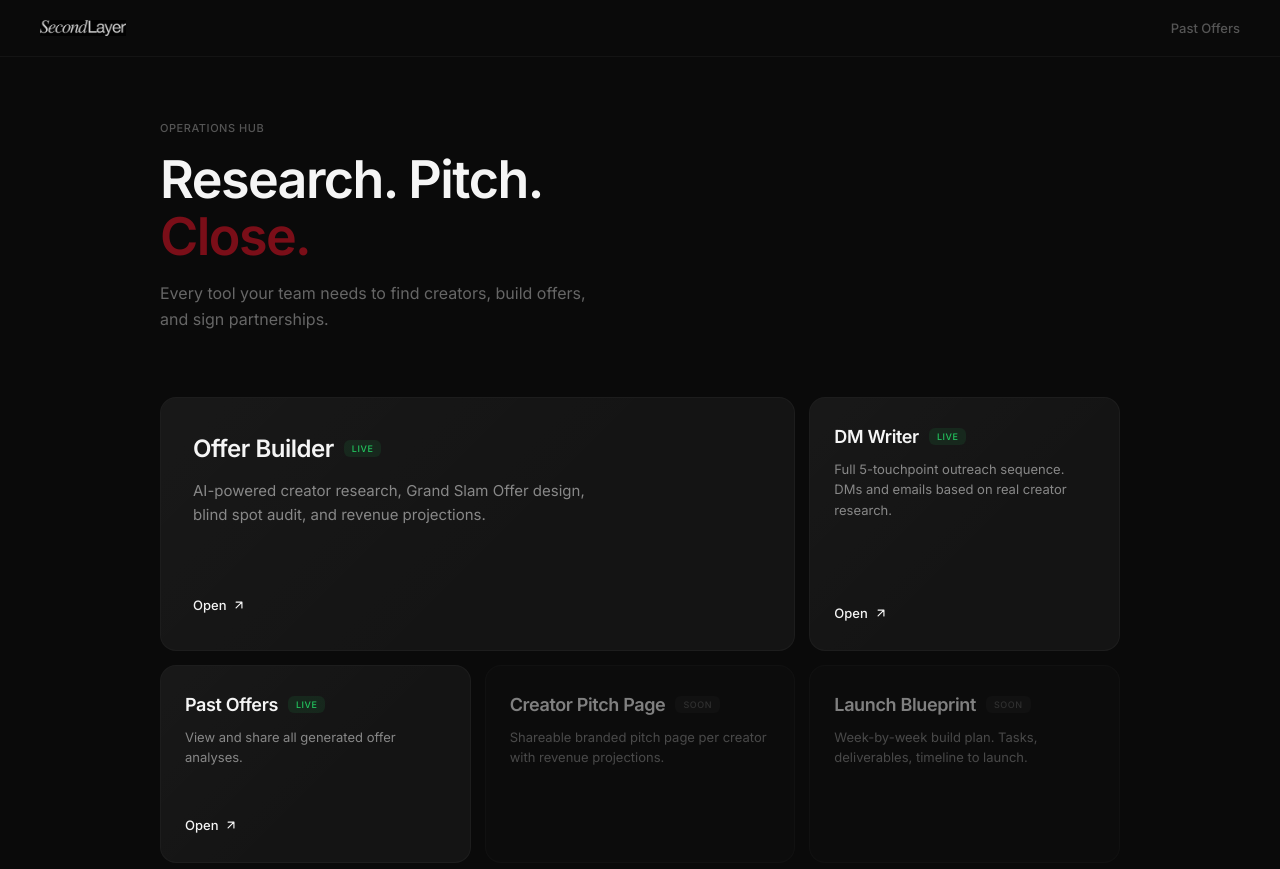
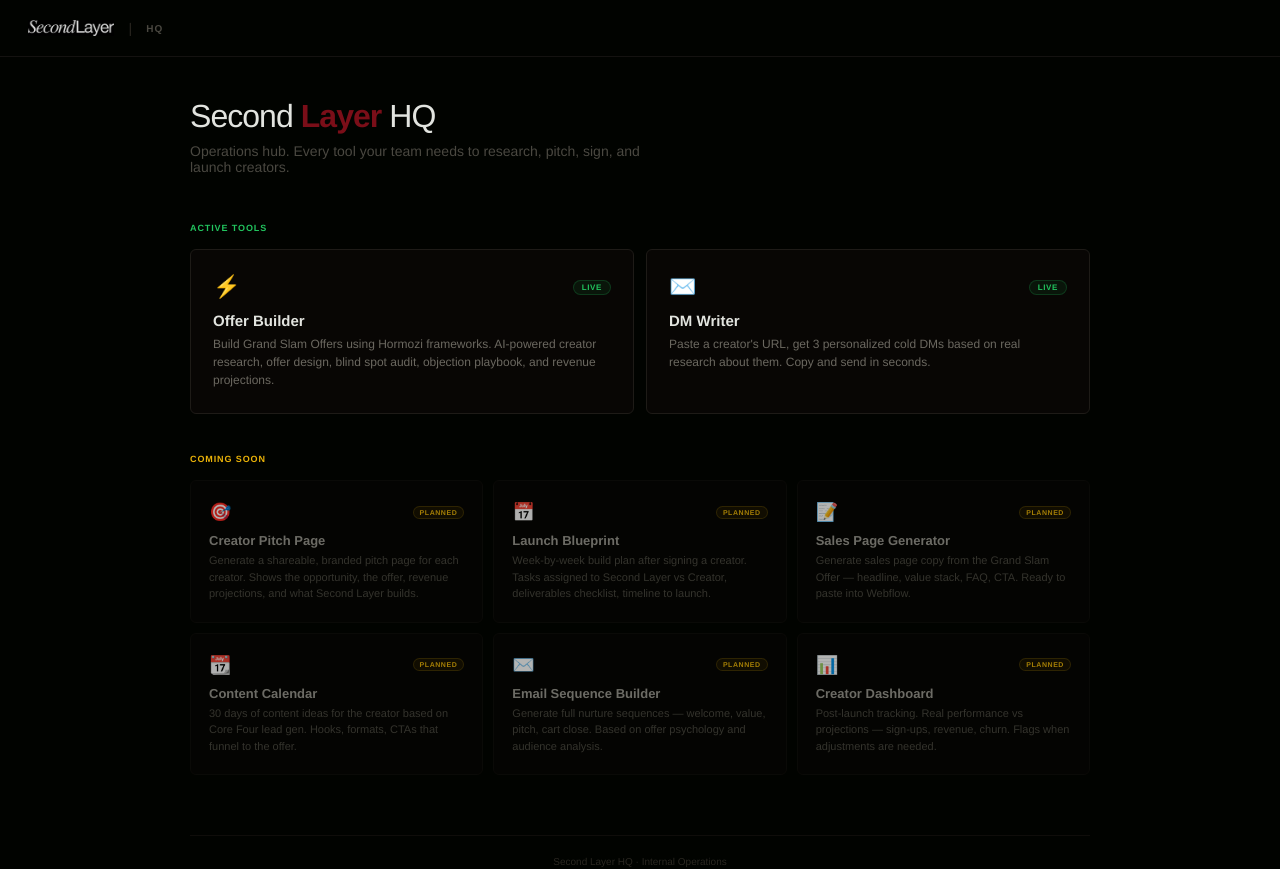
Before and after one commit to tomasvmassano/secondlayer-hub, a Next.js app: page / in a window 1280 px wide. Shown: the top 869 px of the page. Built offline with nearby package versions, Linux system fonts and the light colour scheme.

Commit message:
Revert "redesign: premium hub homepage with bento grid, Inter font, studio-quality feel"
This reverts commit 9af32aaee384d3bcbb4354ca71b8ac4210077b5d.

```diff
--- a/app/page.jsx
+++ b/app/page.jsx
@@ -5,200 +5,157 @@
 const TOOLS = [
   {
     name: "Offer Builder",
-    desc: "AI-powered creator research, Grand Slam Offer design, blind spot audit, and revenue projections.",
+    description: "Build Grand Slam Offers using Hormozi frameworks. AI-powered creator research, offer design, blind spot audit, objection playbook, and revenue projections.",
     url: "/offer-builder",
     status: "live",
-    span: 2,
+    icon: "\u26A1",
   },
   {
     name: "DM Writer",
-    desc: "Full 5-touchpoint outreach sequence. DMs and emails based on real creator research.",
+    description: "Paste a creator's URL, get 3 personalized cold DMs based on real research about them. Copy and send in seconds.",
     url: "/dm-writer",
     status: "live",
-    span: 1,
-  },
-  {
-    name: "Past Offers",
-    desc: "View and share all generated offer analyses.",
-    url: "/dashboard",
-    status: "live",
-    span: 1,
+    icon: "\u2709\uFE0F",
   },
   {
     name: "Creator Pitch Page",
-    desc: "Shareable branded pitch page per creator with revenue projections.",
+    description: "Generate a shareable, branded pitch page for each creator. Shows the opportunity, the offer, revenue projections, and what Second Layer builds.",
     url: null,
     status: "planned",
-    span: 1,
+    icon: "\uD83C\uDFAF",
   },
   {
     name: "Launch Blueprint",
-    desc: "Week-by-week build plan. Tasks, deliverables, timeline to launch.",
+    description: "Week-by-week build plan after signing a creator. Tasks assigned to Second Layer vs Creator, deliverables checklist, timeline to launch.",
     url: null,
     status: "planned",
-    span: 1,
+    icon: "\uD83D\uDCC5",
   },
   {
     name: "Sales Page Generator",
-    desc: "Generate sales page copy from the offer. Ready for Webflow.",
+    description: "Generate sales page copy from the Grand Slam Offer — headline, value stack, FAQ, CTA. Ready to paste into Webflow.",
     url: null,
     status: "planned",
-    span: 1,
+    icon: "\uD83D\uDCDD",
   },
   {
     name: "Content Calendar",
-    desc: "30 days of content ideas based on Core Four lead gen.",
+    description: "30 days of content ideas for the creator based on Core Four lead gen. Hooks, formats, CTAs that funnel to the offer.",
     url: null,
     status: "planned",
-    span: 1,
+    icon: "\uD83D\uDCC6",
   },
   {
-    name: "Email Sequences",
-    desc: "Full nurture sequences. Welcome, value, pitch, close.",
+    name: "Email Sequence Builder",
+    description: "Generate full nurture sequences — welcome, value, pitch, cart close. Based on offer psychology and audience analysis.",
     url: null,
     status: "planned",
-    span: 1,
+    icon: "\u2709\uFE0F",
   },
   {
     name: "Creator Dashboard",
-    desc: "Post-launch tracking. Performance vs projections.",
+    description: "Post-launch tracking. Real performance vs projections — sign-ups, revenue, churn. Flags when adjustments are needed.",
     url: null,
     status: "planned",
-    span: 1,
+    icon: "\uD83D\uDCCA",
   },
 ];
 
-function ToolCard({ tool }) {
-  const isLive = tool.status === "live";
-  const Tag = isLive ? "a" : "div";
-  const props = isLive ? { href: tool.url } : {};
+const STATUS_STYLES = {
+  live: { bg: "#22c55e14", color: "#22c55e", border: "#22c55e33", label: "LIVE" },
+  planned: { bg: "#eab30814", color: "#eab308", border: "#eab30833", label: "PLANNED" },
+  building: { bg: "#7A0E1814", color: "#7A0E18", border: "#7A0E1833", label: "BUILDING" },
+};
+
+export default function Hub() {
+  const live = TOOLS.filter(t => t.status === "live");
+  const planned = TOOLS.filter(t => t.status !== "live");
 
   return (
-    <Tag {...props}
-      style={{
-        gridColumn: tool.span === 2 ? "span 2" : "span 1",
-        display: "flex", flexDirection: "column", justifyContent: "space-between",
-        padding: tool.span === 2 ? "36px 32px" : "28px 24px",
-        borderRadius: 16,
-        background: isLive ? "#141414" : "#0f0f0f",
-        border: "1px solid rgba(255,255,255,0.04)",
-        textDecoration: "none", color: "inherit",
-        cursor: isLive ? "pointer" : "default",
-        transition: "border-color 0.2s ease, background 0.2s ease",
-        minHeight: tool.span === 2 ? 180 : 140,
-        position: "relative",
-        overflow: "hidden",
-        opacity: isLive ? 1 : 0.5,
-      }}
-      onMouseEnter={isLive ? e => { e.currentTarget.style.borderColor = "rgba(255,255,255,0.08)"; e.currentTarget.style.background = "#1a1a1a"; } : undefined}
-      onMouseLeave={isLive ? e => { e.currentTarget.style.borderColor = "rgba(255,255,255,0.04)"; e.currentTarget.style.background = "#141414"; } : undefined}
-    >
-      {/* Subtle gradient overlay */}
-      {isLive && <div style={{ position: "absolute", top: 0, left: 0, right: 0, bottom: 0, background: "linear-gradient(135deg, rgba(255,255,255,0.02) 0%, transparent 60%)", pointerEvents: "none" }} />}
-
-      <div style={{ position: "relative" }}>
-        <div style={{ display: "flex", alignItems: "center", gap: 10, marginBottom: tool.span === 2 ? 16 : 12 }}>
-          <h3 style={{
-            fontSize: tool.span === 2 ? 24 : 18,
-            fontWeight: 600, margin: 0, color: "#f5f5f5",
-            letterSpacing: "-0.02em",
-          }}>
-            {tool.name}
-          </h3>
-          {isLive && (
-            <span style={{
-              fontSize: 9, fontWeight: 500, letterSpacing: "0.06em",
-              padding: "3px 8px", borderRadius: 6,
-              background: "rgba(34,197,94,0.1)", color: "#22c55e",
-            }}>LIVE</span>
-          )}
-          {!isLive && (
-            <span style={{
-              fontSize: 9, fontWeight: 500, letterSpacing: "0.06em",
-              padding: "3px 8px", borderRadius: 6,
-              background: "rgba(255,255,255,0.04)", color: "#555",
-            }}>SOON</span>
-          )}
+    <div style={{ minHeight: "100vh", background: "#010300", color: "#E2E4DF", fontFamily: "'Helvetica Neue',Helvetica,Arial,sans-serif" }}>
+      {/* Header */}
+      <div style={{ padding: "20px 28px", borderBottom: "1px solid #141210", display: "flex", alignItems: "center", justifyContent: "space-between" }}>
+        <div style={{ display: "flex", alignItems: "center", gap: 14 }}>
+          <img src={LOGO_B64} alt="Second Layer" style={{ height: 16, opacity: 0.85 }} />
+          <span style={{ color: "#2a2720", fontSize: 14 }}>|</span>
+          <span style={{ fontSize: 10, fontWeight: 600, letterSpacing: "0.12em", textTransform: "uppercase", color: "#4a4840" }}>HQ</span>
         </div>
-        <p style={{
-          fontSize: tool.span === 2 ? 15 : 13,
-          color: "#888", margin: 0, lineHeight: 1.6,
-          maxWidth: tool.span === 2 ? 420 : 300,
-        }}>
-          {tool.desc}
-        </p>
       </div>
 
-      {isLive && (
-        <div style={{ position: "relative", marginTop: 20 }}>
-          <span style={{
-            fontSize: 13, fontWeight: 500, color: "#f5f5f5",
-            display: "inline-flex", alignItems: "center", gap: 6,
-          }}>
-            Open
-            <svg width="14" height="14" viewBox="0 0 24 24" fill="none" stroke="currentColor" strokeWidth="2" strokeLinecap="round" strokeLinejoin="round"><path d="M7 17l10-10M7 7h10v10"/></svg>
-          </span>
-        </div>
-      )}
-    </Tag>
-  );
-}
-
-export default function Hub() {
-  return (
-    <div style={{ minHeight: "100vh", background: "#0a0a0a", fontFamily: "'Inter', system-ui, -apple-system, sans-serif" }}>
-      <link href="https://fonts.googleapis.com/css2?family=Inter:wght@400;500;600&display=swap" rel="stylesheet" />
-
-      {/* Nav */}
-      <nav style={{
-        padding: "20px 40px",
-        display: "flex", alignItems: "center", justifyContent: "space-between",
-        borderBottom: "1px solid rgba(255,255,255,0.04)",
-      }}>
-        <img src={LOGO_B64} alt="Second Layer" style={{ height: 16, opacity: 0.8 }} />
-        <a href="/dashboard" style={{
-          fontSize: 13, fontWeight: 500, color: "#555",
-          textDecoration: "none", transition: "color 0.15s",
-        }}
-          onMouseEnter={e => e.currentTarget.style.color = "#888"}
-          onMouseLeave={e => e.currentTarget.style.color = "#555"}
-        >
-          Past Offers
-        </a>
-      </nav>
-
-      {/* Content */}
-      <div style={{ maxWidth: 960, margin: "0 auto", padding: "64px 40px 100px" }}>
-
+      <div style={{ maxWidth: 900, margin: "0 auto", padding: "40px 24px 80px" }}>
         {/* Hero */}
-        <div style={{ marginBottom: 64 }}>
-          <p style={{ fontSize: 11, fontWeight: 500, letterSpacing: "0.05em", textTransform: "uppercase", color: "#555", margin: "0 0 16px" }}>
-            Operations Hub
-          </p>
-          <h1 style={{
-            fontSize: 52, fontWeight: 600, margin: "0 0 16px",
-            letterSpacing: "-0.03em", lineHeight: 1.1, color: "#f5f5f5",
-          }}>
-            Research. Pitch.<br />
-            <span style={{ color: "#7A0E18" }}>Close.</span>
+        <div style={{ marginBottom: 48 }}>
+          <h1 style={{ fontSize: 32, fontWeight: 300, margin: "0 0 8px", letterSpacing: "-0.03em", lineHeight: 1.2 }}>
+            Second <span style={{ color: "#7A0E18", fontWeight: 600 }}>Layer</span> HQ
           </h1>
-          <p style={{ fontSize: 16, color: "#666", margin: 0, maxWidth: 440, lineHeight: 1.6 }}>
-            Every tool your team needs to find creators, build offers, and sign partnerships.
+          <p style={{ fontSize: 14, color: "#4a4840", margin: 0, maxWidth: 480 }}>
+            Operations hub. Every tool your team needs to research, pitch, sign, and launch creators.
           </p>
         </div>
 
-        {/* Bento Grid */}
-        <div style={{
-          display: "grid",
-          gridTemplateColumns: "repeat(3, 1fr)",
-          gap: 14,
-        }}>
-          {TOOLS.map(tool => <ToolCard key={tool.name} tool={tool} />)}
+        {/* Live tools */}
+        <div style={{ marginBottom: 40 }}>
+          <div style={{ fontSize: 9, fontWeight: 600, color: "#22c55e", letterSpacing: "0.1em", textTransform: "uppercase", marginBottom: 16 }}>Active Tools</div>
+          <div style={{ display: "grid", gridTemplateColumns: "1fr 1fr", gap: 12 }}>
+            {live.map(tool => (
+              <a key={tool.name} href={tool.url}
+                style={{
+                  display: "block", padding: "24px 22px", borderRadius: 6,
+                  background: "#080604", border: "1px solid #1e1b17",
+                  textDecoration: "none", color: "inherit",
+                  transition: "border-color 0.15s, background 0.15s",
+                  cursor: "pointer",
+                }}
+                onMouseEnter={e => { e.currentTarget.style.borderColor = "#7A0E18"; e.currentTarget.style.background = "#0a0806"; }}
+                onMouseLeave={e => { e.currentTarget.style.borderColor = "#1e1b17"; e.currentTarget.style.background = "#080604"; }}
+              >
+                <div style={{ display: "flex", alignItems: "center", justifyContent: "space-between", marginBottom: 12 }}>
+                  <span style={{ fontSize: 22 }}>{tool.icon}</span>
+                  <span style={{
+                    fontSize: 8, fontWeight: 700, letterSpacing: "0.08em",
+                    padding: "2px 8px", borderRadius: 999,
+                    background: STATUS_STYLES[tool.status].bg,
+                    color: STATUS_STYLES[tool.status].color,
+                    border: `1px solid ${STATUS_STYLES[tool.status].border}`,
+                  }}>{STATUS_STYLES[tool.status].label}</span>
+                </div>
+                <h3 style={{ fontSize: 15, fontWeight: 600, margin: "0 0 6px", color: "#E2E4DF" }}>{tool.name}</h3>
+                <p style={{ fontSize: 12, color: "#6b6860", margin: 0, lineHeight: 1.5 }}>{tool.description}</p>
+              </a>
+            ))}
+          </div>
+        </div>
+
+        {/* Planned tools */}
+        <div>
+          <div style={{ fontSize: 9, fontWeight: 600, color: "#eab308", letterSpacing: "0.1em", textTransform: "uppercase", marginBottom: 16 }}>Coming Soon</div>
+          <div style={{ display: "grid", gridTemplateColumns: "1fr 1fr 1fr", gap: 10 }}>
+            {planned.map(tool => (
+              <div key={tool.name} style={{
+                padding: "20px 18px", borderRadius: 6,
+                background: "#060503", border: "1px solid #0f0d0a",
+                opacity: 0.7,
+              }}>
+                <div style={{ display: "flex", alignItems: "center", justifyContent: "space-between", marginBottom: 10 }}>
+                  <span style={{ fontSize: 18 }}>{tool.icon}</span>
+                  <span style={{
+                    fontSize: 7, fontWeight: 700, letterSpacing: "0.08em",
+                    padding: "2px 6px", borderRadius: 999,
+                    background: STATUS_STYLES[tool.status].bg,
+                    color: STATUS_STYLES[tool.status].color,
+                    border: `1px solid ${STATUS_STYLES[tool.status].border}`,
+                  }}>{STATUS_STYLES[tool.status].label}</span>
+                </div>
+                <h3 style={{ fontSize: 13, fontWeight: 600, margin: "0 0 4px", color: "#9a9890" }}>{tool.name}</h3>
+                <p style={{ fontSize: 11, color: "#4a4840", margin: 0, lineHeight: 1.5 }}>{tool.description}</p>
+              </div>
+            ))}
+          </div>
         </div>
 
         {/* Footer */}
-        <div style={{ marginTop: 80, textAlign: "center" }}>
-          <p style={{ fontSize: 12, color: "#333", margin: 0 }}>Second Layer HQ</p>
+        <div style={{ marginTop: 60, paddingTop: 20, borderTop: "1px solid #0f0d0a", textAlign: "center" }}>
+          <p style={{ fontSize: 10, color: "#2a2720", margin: 0 }}>Second Layer HQ &middot; Internal Operations</p>
         </div>
       </div>
     </div>
```
